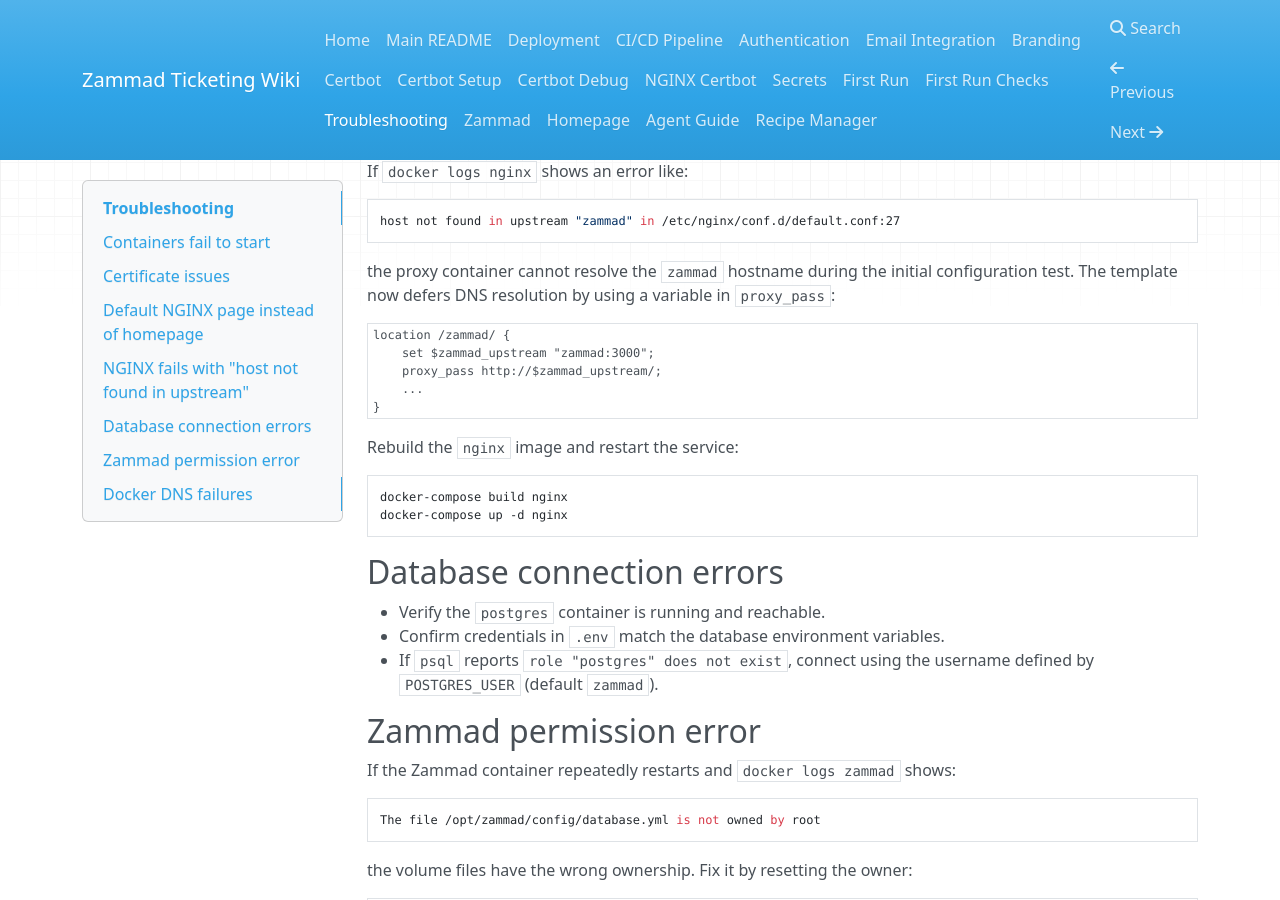
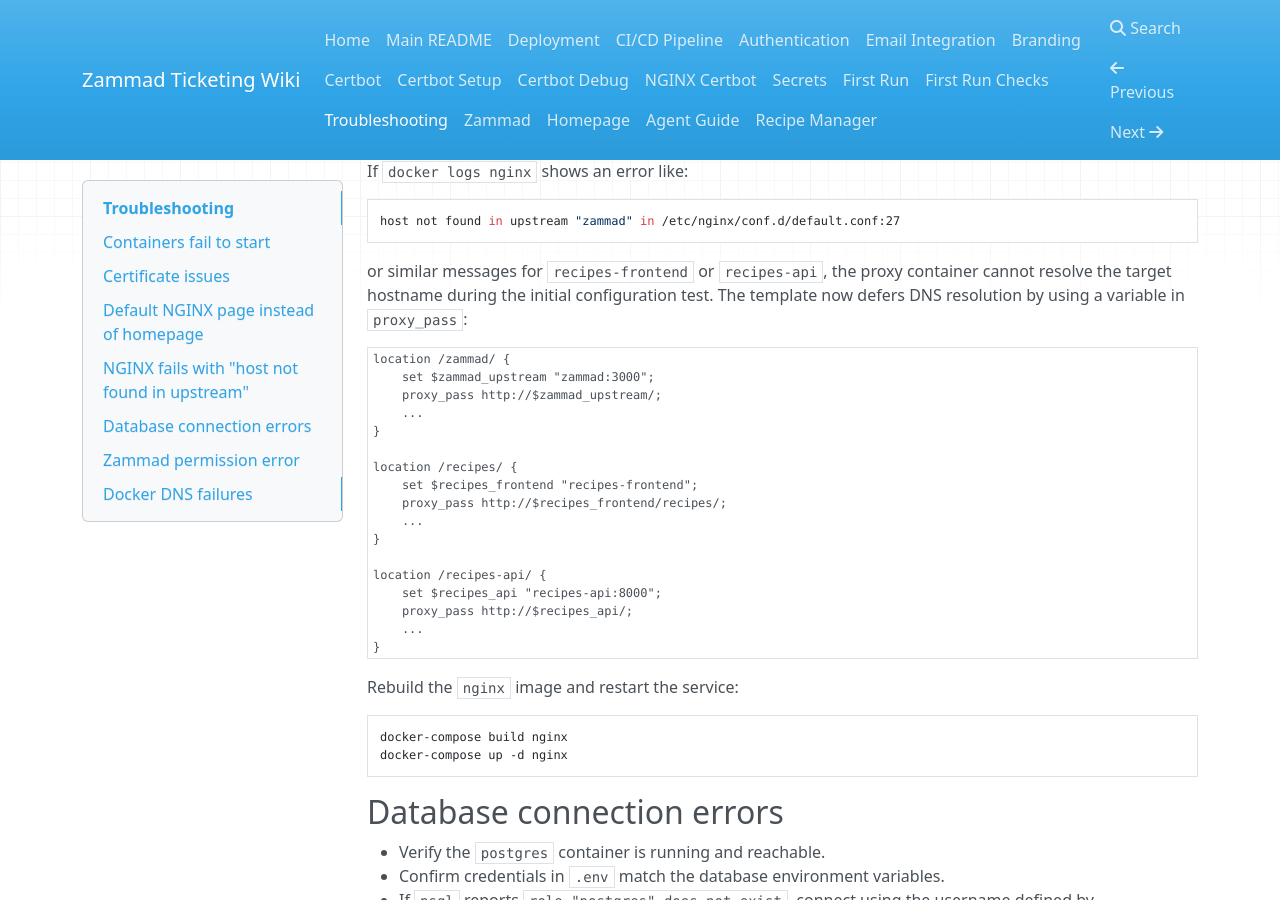
Before and after one commit to NoSayMe/zammad-ticketing-hostinger, an MkDocs documentation site: the page built from docs/troubleshooting.md, in a window 1280 px wide and 900 px high, scrolled down 1079 px. Built offline with MkDocs 1.6.1, drawn with Linux system fonts in a browser that asks for light colours; nearby versions of some CDN libraries.

Commit message:
fix: resolve nginx upstream host not found

````diff
--- a/docs/troubleshooting.md
+++ b/docs/troubleshooting.md
@@ -54,14 +54,27 @@
 host not found in upstream "zammad" in /etc/nginx/conf.d/default.conf:27
 ```
 
-the proxy container cannot resolve the `zammad` hostname during the
-initial configuration test. The template now defers DNS resolution by
-using a variable in `proxy_pass`:
+or similar messages for `recipes-frontend` or `recipes-api`, the proxy
+container cannot resolve the target hostname during the initial
+configuration test. The template now defers DNS resolution by using a
+variable in `proxy_pass`:
 
 ```nginx
 location /zammad/ {
     set $zammad_upstream "zammad:3000";
     proxy_pass http://$zammad_upstream/;
+    ...
+}
+
+location /recipes/ {
+    set $recipes_frontend "recipes-frontend";
+    proxy_pass http://$recipes_frontend/recipes/;
+    ...
+}
+
+location /recipes-api/ {
+    set $recipes_api "recipes-api:8000";
+    proxy_pass http://$recipes_api/;
     ...
 }
 ```
````
Also changed, not shown: 2 other files.
